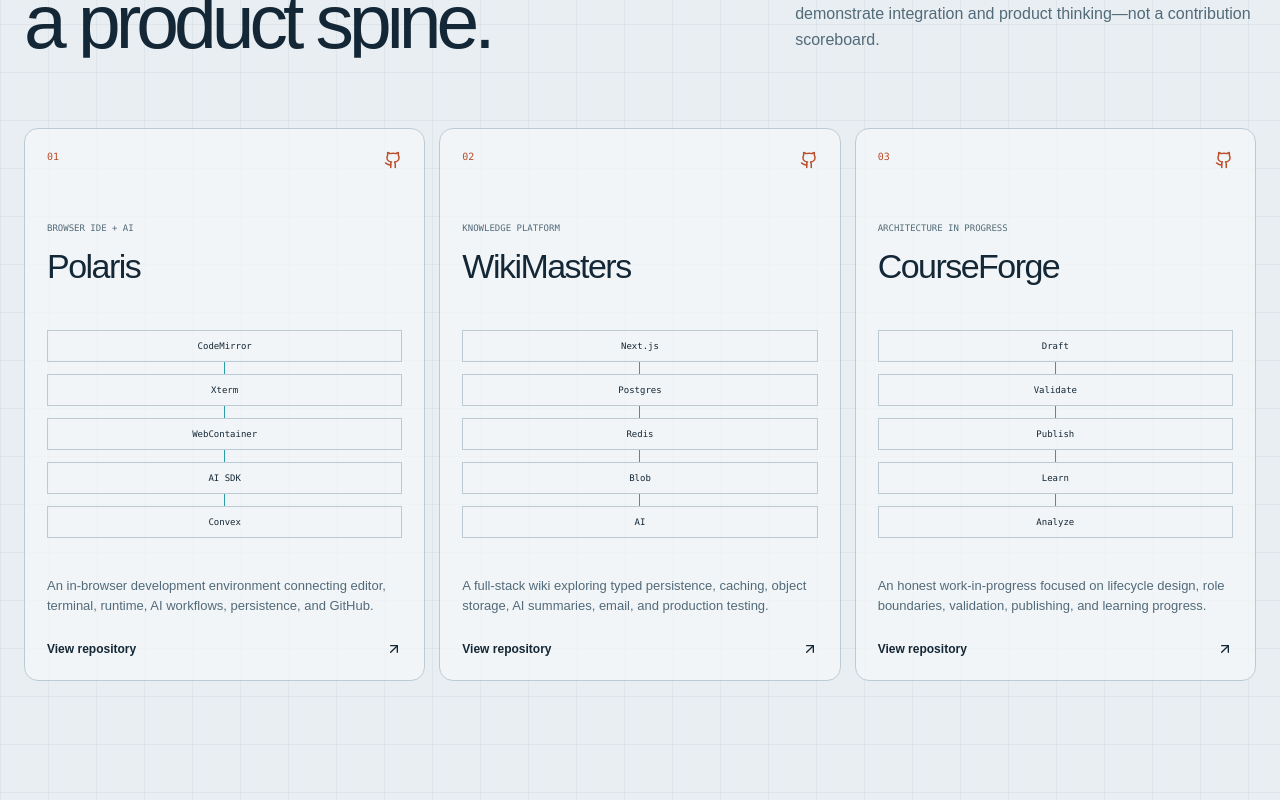
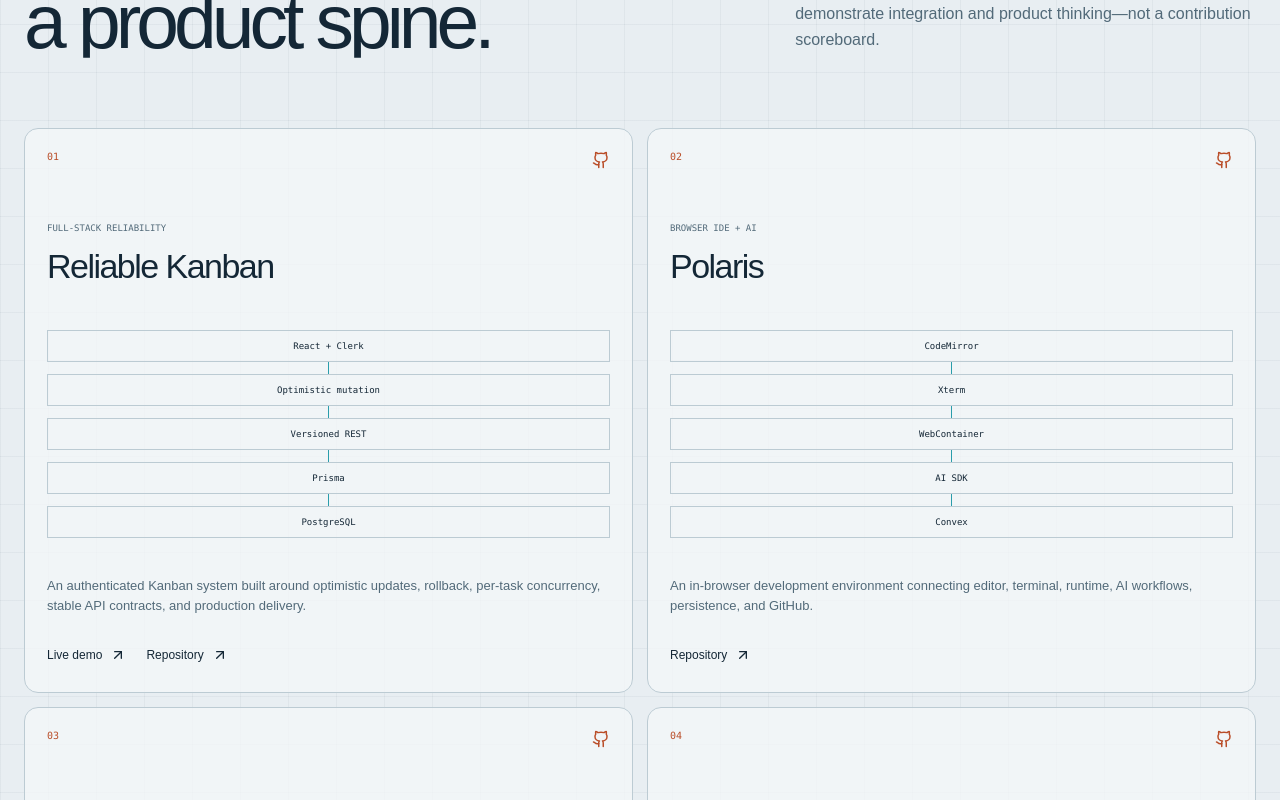
Before and after one commit to Dmitrii-Lobanov/portfolio, a Next.js app: page / in a window 1280 px wide. Shown: the part 8040-8840 px from the top of the page. Built offline with nearby package versions, Linux system fonts and the light colour scheme.

Commit message:
Content: Add Kanban project

```diff
--- a/src/app/globals.css
+++ b/src/app/globals.css
@@ -1547,7 +1547,7 @@ a {
 }
 .lab-grid {
   display: grid;
-  grid-template-columns: repeat(3, 1fr);
+  grid-template-columns: repeat(2, 1fr);
   gap: 14px;
 }
 .lab-card {
@@ -1611,11 +1611,21 @@ a {
   font-size: 13px;
   line-height: 1.55;
 }
-.lab-link {
-  display: flex;
+.lab-actions {
+  display: flex;
+  flex-wrap: wrap;
+  gap: 10px 20px;
+}
+.lab-actions a {
+  min-height: 30px;
+  display: inline-flex;
+  gap: 8px;
   justify-content: space-between;
   align-items: center;
   font-size: 12px;
+}
+.lab-actions a:hover {
+  color: var(--acid-dark);
 }
 
 .writing-constellation {
@@ -1863,7 +1873,7 @@ a {
     grid-template-columns: 1fr 1fr;
   }
   .lab-grid {
-    grid-template-columns: 1fr;
+    grid-template-columns: repeat(2, 1fr);
   }
   .lab-card {
     min-height: 0;
@@ -2131,6 +2141,9 @@ a {
   }
   .lab-card h3 {
     font-size: 30px;
+  }
+  .lab-grid {
+    grid-template-columns: 1fr;
   }
   .writing-constellation {
     margin-top: -8px;
--- a/src/components/content-visuals.tsx
+++ b/src/components/content-visuals.tsx
@@ -28,6 +28,22 @@ const decisions = [
 const labs = [
   {
     index: "01",
+    name: "Reliable Kanban",
+    label: "Full-stack reliability",
+    href: "https://github.com/Dmitrii-Lobanov/kanban-board",
+    demoHref: "https://kanban-board-psi-taupe.vercel.app",
+    summary:
+      "An authenticated Kanban system built around optimistic updates, rollback, per-task concurrency, stable API contracts, and production delivery.",
+    nodes: [
+      "React + Clerk",
+      "Optimistic mutation",
+      "Versioned REST",
+      "Prisma",
+      "PostgreSQL",
+    ],
+  },
+  {
+    index: "02",
     name: "Polaris",
     label: "Browser IDE + AI",
     href: "https://github.com/Dmitrii-Lobanov/Cursor-clone",
@@ -36,7 +52,7 @@ const labs = [
     nodes: ["CodeMirror", "Xterm", "WebContainer", "AI SDK", "Convex"],
   },
   {
-    index: "02",
+    index: "03",
     name: "WikiMasters",
     label: "Knowledge platform",
     href: "https://github.com/Dmitrii-Lobanov/wikimasters",
@@ -45,7 +61,7 @@ const labs = [
     nodes: ["Next.js", "Postgres", "Redis", "Blob", "AI"],
   },
   {
-    index: "03",
+    index: "04",
     name: "CourseForge",
     label: "Architecture in progress",
     href: "https://github.com/Dmitrii-Lobanov/course-creation-platform",
@@ -235,13 +251,7 @@ export function PublicLab() {
       </div>
       <div className="lab-grid">
         {labs.map((lab) => (
-          <a
-            className="lab-card"
-            href={lab.href}
-            target="_blank"
-            rel="noreferrer"
-            key={lab.name}
-          >
+          <article className="lab-card" key={lab.name}>
             <div className="lab-card-top">
               <span>{lab.index}</span>
               <GithubIcon width={18} height={18} aria-hidden="true" />
@@ -257,10 +267,17 @@ export function PublicLab() {
               ))}
             </div>
             <p className="lab-summary">{lab.summary}</p>
-            <strong className="lab-link">
-              View repository <ArrowUpRight size={16} aria-hidden="true" />
-            </strong>
-          </a>
+            <div className="lab-actions">
+              {lab.demoHref && (
+                <a href={lab.demoHref} target="_blank" rel="noreferrer">
+                  Live demo <ArrowUpRight size={16} aria-hidden="true" />
+                </a>
+              )}
+              <a href={lab.href} target="_blank" rel="noreferrer">
+                Repository <ArrowUpRight size={16} aria-hidden="true" />
+              </a>
+            </div>
+          </article>
         ))}
       </div>
     </section>
```
